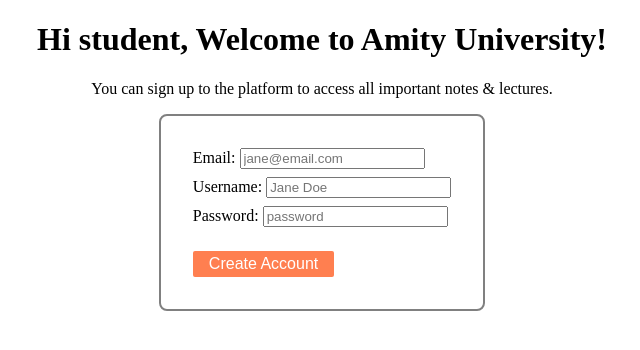
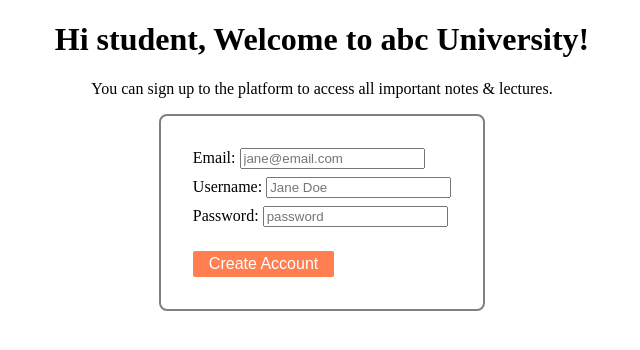
Before and after one commit to shruti-upadhyay147/testapp, a website: page views/index.html in a window 1280 px wide. Shown: the whole page, without its empty margins (318-958 px from the left). Drawn offline with Linux system fonts and the light colour scheme.

Commit message:
updated index.html

```diff
--- a/views/index.html
+++ b/views/index.html
@@ -7,7 +7,7 @@
   <title>Home Page</title>
 </head>
 <body>
-  <h1>Hi student, Welcome to Amity University!</h1>
+  <h1>Hi student, Welcome to abc University!</h1>
   <p>You can sign up to the platform to access all important notes & lectures.</p>
 
   <form action="/addUser" method="POST" id="signupForm">
```
